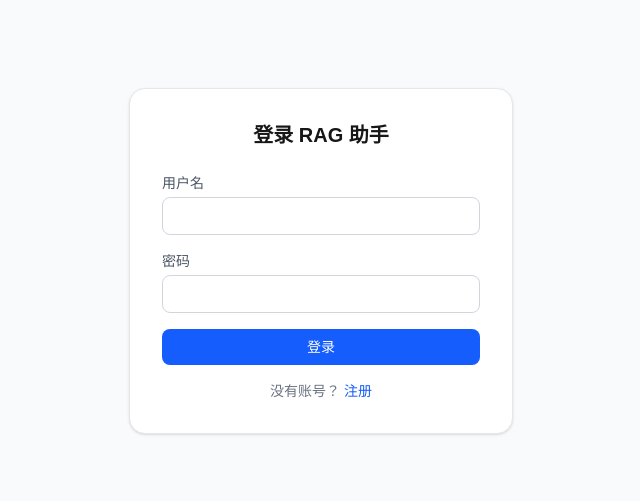
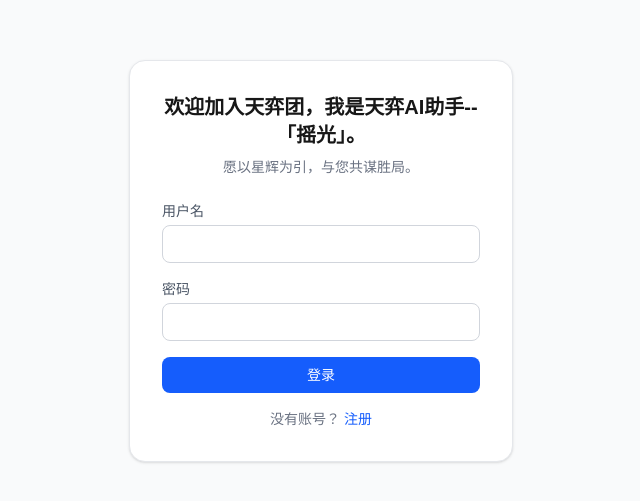
Before and after one commit to laluna13587/ty-AI-Agent-repository, a Next.js app: page /login in a window 1280 px wide. Shown: the part 139-640 px from the top of the page, without its empty margins (319-959 px from the left). Built offline with nearby package versions, Linux system fonts and the light colour scheme.

Commit message:
update login page title

```diff
--- a/src/app/login/page.tsx
+++ b/src/app/login/page.tsx
@@ -43,9 +43,14 @@ export default function LoginPage() {
   return (
     <div className="flex h-screen items-center justify-center bg-gray-50 dark:bg-gray-950">
       <div className="w-full max-w-sm rounded-2xl border border-gray-200 bg-white p-8 shadow-sm dark:border-gray-700 dark:bg-gray-900">
-        <h1 className="mb-6 text-center text-xl font-semibold">
-          {mode === 'login' ? '登录 RAG 助手' : '注册账号'}
+        <h1 className="mb-2 text-center text-xl font-semibold">
+          {mode === 'login' ? '欢迎加入天弈团，我是天弈AI助手--「摇光」。' : '注册账号'}
         </h1>
+        {mode === 'login' && (
+          <p className="mb-6 text-center text-sm text-gray-500 dark:text-gray-400">
+            愿以星辉为引，与您共谋胜局。
+          </p>
+        )}
 
         <form onSubmit={handleSubmit} className="space-y-4">
           <div>
```
